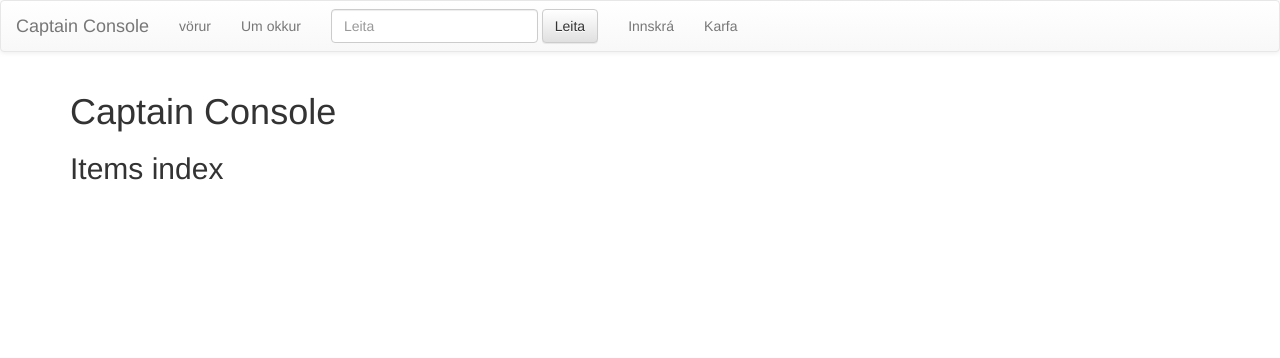
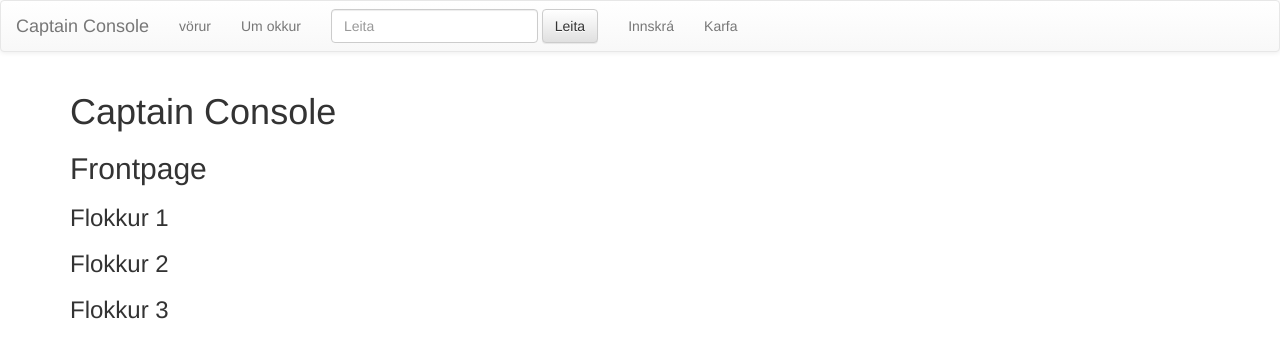
Before and after one commit to BjarkiF/Verklegt-2, a Django app: page / in a window 1280 px wide. Shown: the top 358 px of the page. Run offline with Django 3.2, Linux system fonts and the light colour scheme; style sheets or scripts are compiled from the project's sources; some libraries are stand-ins or nearby versions.

Commit message:
navbar í sér html, items síða og frontpage

```diff
--- a/captain_console/items/urls.py
+++ b/captain_console/items/urls.py
@@ -3,4 +3,5 @@ from . import views
 
 urlpatterns = [
     path('', views.index),
+    path('all/', views.all)
 ]
--- a/captain_console/items/views.py
+++ b/captain_console/items/views.py
@@ -2,3 +2,6 @@ from django.shortcuts import render
 
 def index(request):
     return render(request, 'items/index.html')
+
+def all(request):
+    return render(request, 'items/all.html')
--- a/captain_console/templates/base.html
+++ b/captain_console/templates/base.html
@@ -5,65 +5,19 @@
     <title>Captain Console</title>
     <!-- Latest compiled and minified CSS -->
     <link rel="stylesheet" href="https://maxcdn.bootstrapcdn.com/bootstrap/3.3.7/css/bootstrap.min.css" integrity="sha384-BVYiiSIFeK1dGmJRAkycuHAHRg32OmUcww7on3RYdg4Va+PmSTsz/K68vbdEjh4u" crossorigin="anonymous">
-
     <!-- Optional theme -->
     <link rel="stylesheet" href="https://maxcdn.bootstrapcdn.com/bootstrap/3.3.7/css/bootstrap-theme.min.css" integrity="sha384-rHyoN1iRsVXV4nD0JutlnGaslCJuC7uwjduW9SVrLvRYooPp2bWYgmgJQIXwl/Sp" crossorigin="anonymous">
-
-
     <link type="text/css" href="/static/css/style.css" rel="stylesheet" />
 </head>
 <body>
-    <nav class="navbar navbar-default">
-      <div class="container-fluid">
-        <!-- Brand and toggle get grouped for better mobile display -->
-        <div class="navbar-header">
-          <button type="button" class="navbar-toggle collapsed" data-toggle="collapse" data-target="#bs-example-navbar-collapse-1" aria-expanded="false">
-            <span class="sr-only">Toggle navigation</span>
-            <span class="icon-bar"></span>
-            <span class="icon-bar"></span>
-            <span class="icon-bar"></span>
-          </button>
-          <a class="navbar-brand" href="#">Captain Console</a>
-        </div>
-
-        <!-- Collect the nav links, forms, and other content for toggling -->
-        <div class="collapse navbar-collapse" id="bs-example-navbar-collapse-1">
-          <ul class="nav navbar-nav">
-            <li><a href="/items">vörur <span class="sr-only">(current)</span></a></li>
-            <li><a href="/about/">Um okkur</a></li>
-
-
-          </ul>
-          <form class="navbar-form navbar-left">
-            <div class="form-group">
-              <input type="text" class="form-control" placeholder="Leita">
-            </div>
-            <button type="submit" class="btn btn-default">Leita</button>
-          </form>
-
-          <ul class="nav navbar-nav">
-            <li><a href="/users/">Innskrá</a></li>
-            <li><a href="/cart/">Karfa</a></li>
-          </ul>
-
-        </div><!-- /.navbar-collapse -->
-      </div><!-- /.container-fluid -->
-    </nav>
-
-
-    <!--<nav>
-
-        <a href="/items/">Vörur</a>
-        <a href="/about/">Um okkur</a>
-        <a href="/users/">Innskrá</a>
-    </nav>-->
+    <div class="nav">
+        {% include 'navbar.html' %}
+    </div>
     <div class="container">
         <h1>Captain Console</h1>
         {% block content %}
         {% endblock %}
     </div>
     <script src="https://maxcdn.bootstrapcdn.com/bootstrap/3.3.7/js/bootstrap.min.js" integrity="sha384-Tc5IQib027qvyjSMfHjOMaLkfuWVxZxUPnCJA7l2mCWNIpG9mGCD8wGNIcPD7Txa" crossorigin="anonymous"></script>
-
-
 </body>
 </html>
--- a/captain_console/templates/items/index.html
+++ b/captain_console/templates/items/index.html
@@ -1,4 +1,13 @@
 {% extends 'base.html' %}
 {% block content %}
-    <h2>Items index</h2>
+    <h2>Frontpage</h2>
+    <div>
+        <h3>Flokkur 1</h3>
+    </div>
+    <div>
+        <h3>Flokkur 2</h3>
+    </div>
+    <div>
+        <h3>Flokkur 3</h3>
+    </div>
 {% endblock %}
--- /dev/null
+++ b/captain_console/templates/navbar.html
@@ -0,0 +1,31 @@
+<nav class="navbar navbar-default">
+  <div class="container-fluid">
+    <!-- Brand and toggle get grouped for better mobile display -->
+    <div class="navbar-header">
+      <button type="button" class="navbar-toggle collapsed" data-toggle="collapse" data-target="#bs-example-navbar-collapse-1" aria-expanded="false">
+        <span class="sr-only">Toggle navigation</span>
+        <span class="icon-bar"></span>
+        <span class="icon-bar"></span>
+        <span class="icon-bar"></span>
+      </button>
+      <a class="navbar-brand" href="/items/">Captain Console</a>
+    </div>
+    <!-- Collect the nav links, forms, and other content for toggling -->
+    <div class="collapse navbar-collapse" id="bs-example-navbar-collapse-1">
+      <ul class="nav navbar-nav">
+        <li><a href="/items/all">vörur <span class="sr-only">(current)</span></a></li>
+        <li><a href="/about/">Um okkur</a></li>
+      </ul>
+      <form class="navbar-form navbar-left">
+        <div class="form-group">
+          <input type="text" class="form-control" placeholder="Leita">
+        </div>
+        <button type="submit" class="btn btn-default">Leita</button>
+      </form>
+      <ul class="nav navbar-nav">
+        <li><a href="/users/">Innskrá</a></li>
+        <li><a href="/cart/">Karfa</a></li>
+      </ul>
+    </div><!-- /.navbar-collapse -->
+  </div><!-- /.container-fluid -->
+</nav>
```
Also changed, not shown: captain_console/templates/items/all.html (added, +7 -0 lines).
